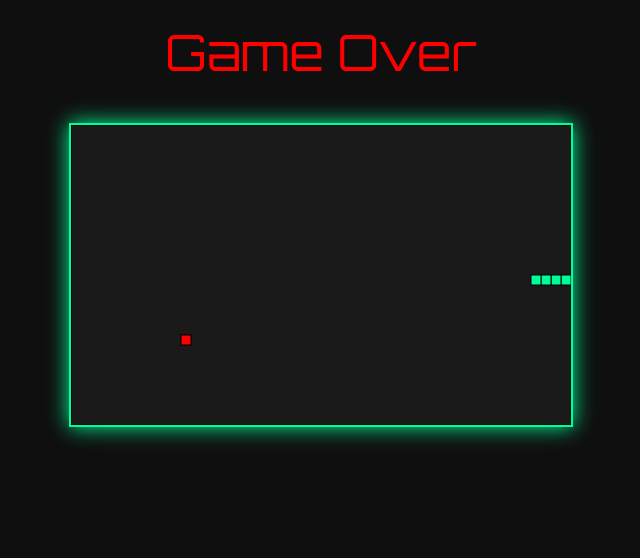
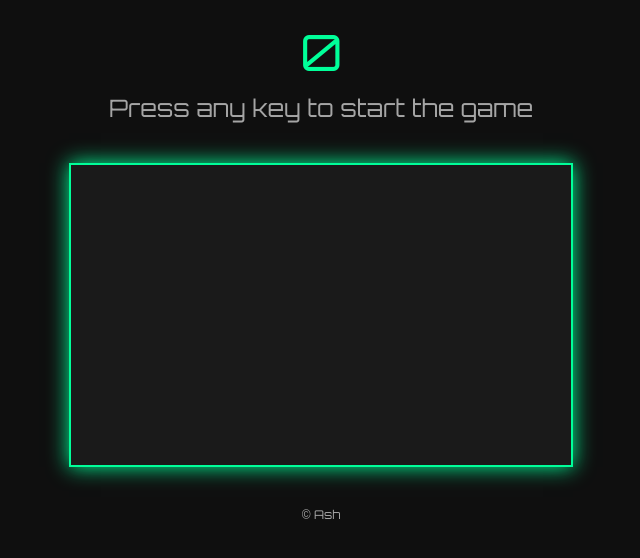
Before and after one commit to ash-baker3/Snake-Game, a plain HTML site: page index.html in a window 1280 px wide. Shown: the whole page, without its empty margins (319-959 px from the left). Drawn offline with Linux system fonts and the light colour scheme.

Commit message:
Updated snake implementation.

```diff
--- a/index.html
+++ b/index.html
@@ -8,10 +8,11 @@
 
   <body>
 
-    <div id="score">Level 0</div>
+    <div id="score">0</div>
+    <div id="startMessage">Press any key to start the game</div>
     <canvas id="gameCanvas" width="500" height="300"></canvas>
     <script src="./index.js"></script>
-
+    <footer id="footer">© Ash</footer>
   </body>
 
 </html>
--- a/index.js
+++ b/index.js
@@ -26,15 +26,29 @@ window.onload = () => {
     const gameCanvas = document.getElementById("gameCanvas");
     const ctx = gameCanvas.getContext("2d");
 
-    // Assign these globally so other functions can use them
+    // Assign globally so other functions can use them
     window.ctx = ctx;
     window.gameCanvas = gameCanvas;
 
+    // Wait for a key press to start the game
+    document.addEventListener("keydown", handleInitialKeyPress);
+};
+
+// Handle the first key press to start the game
+function handleInitialKeyPress(event) {
+    // Remove this listener and start the game
+    document.removeEventListener("keydown", handleInitialKeyPress);
+
+    // Start listening to direction keys
     document.addEventListener("keydown", changeDirection);
+
+    // Hide the start message
+    const startMessage = document.getElementById("startMessage");
+    if (startMessage) startMessage.style.display = "none";
+
     createFood();
     main();
-};
-
+}
 
 // Start the game loop
 function main() {
--- a/styles.css
+++ b/styles.css
@@ -20,3 +20,16 @@ body {
   margin-top: 20px;
   color: #00ff99;
 }
+
+#startMessage {
+  text-align: center;
+  font-size: 24px;
+  margin-top: 10px;
+  color: #ffffffa0;
+}
+
+#footer {
+  text-align: center;
+  font-size: 12px;
+  color: #ffffffa0;
+}
```
Also changed, not shown: 1 other file. Lines whose indentation alone changed are shown as unchanged.
